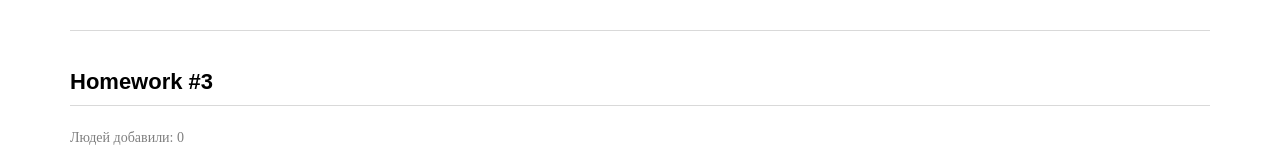
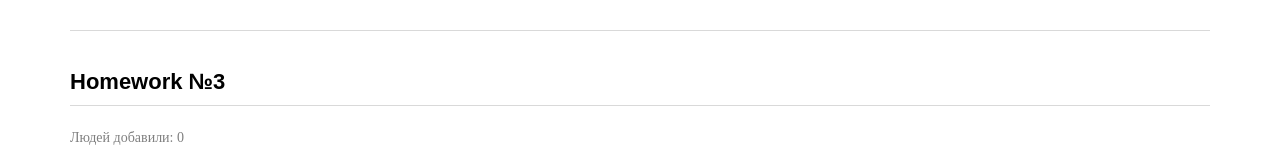
Before and after one commit to vitalyabedik/it-incubator.homeworks, a React (Create React App) app: page /#/ in a window 1280 px wide. Shown: the part 733-886 px from the top of the page. Built offline with nearby package versions, Linux system fonts and the light colour scheme.

Commit message:
hw-3: fix styles

```diff
--- a/src/s2-homeworks/hw03/HW3.tsx
+++ b/src/s2-homeworks/hw03/HW3.tsx
@@ -40,7 +40,7 @@ const HW3 = () => {
 
     return (
         <div id={'hw3'}>
-            <div className={s2.hwTitle}>Homework #3</div>
+            <div className={s2.hwTitle}>Homework №3</div>
             {/*для автоматической проверки дз (не менять)*/}
 
             <div className={s2.hw}>
```
